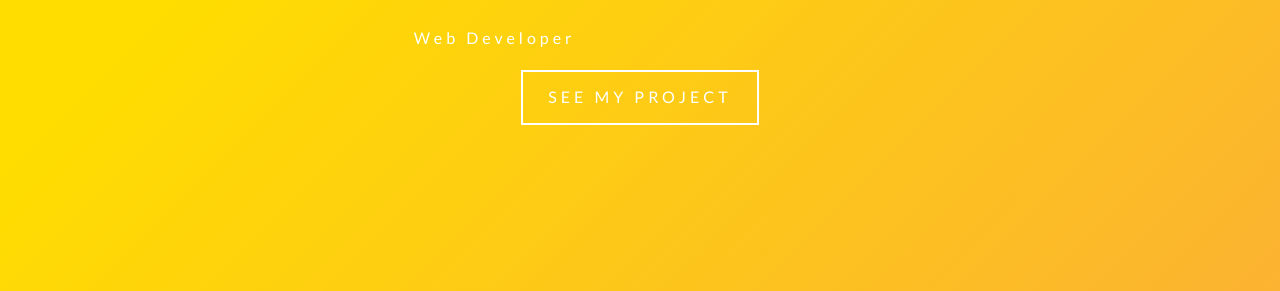
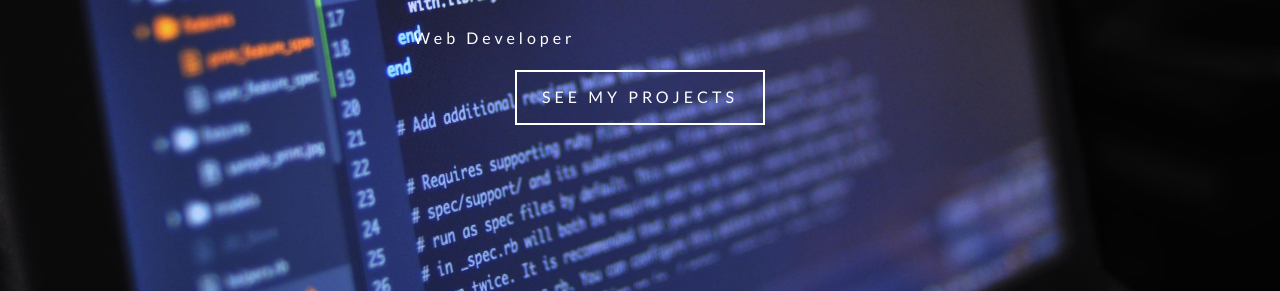
Before and after one commit to igorhristov/portfolio, a Gatsby site: page / in a window 1280 px wide. Shown: the part 509-800 px from the top of the page. Built offline with nearby package versions, Linux system fonts and the light colour scheme; Gatsby itself is replaced by a stand-in of ours.

Commit message:
Styled hero to all pages and transition link page

```diff
--- a/gatsby-config.js
+++ b/gatsby-config.js
@@ -24,7 +24,7 @@ module.exports = {
         background_color: `#663399`,
         theme_color: `#663399`,
         display: `minimal-ui`,
-        icon: `src/images/gatsby-icon.png`, // This path is relative to the root of the site.
+        icon: `src/images/defaultBcg.jpg`, // This path is relative to the root of the site.
       },
     },
 
@@ -39,6 +39,9 @@ module.exports = {
     //gatsby-plugin-playground
     `gatsby-plugin-playground`,
 
+    //gatsby-plugin-transition-link
+    "gatsby-plugin-transition-link",
+
     // this (optional) plugin enables Progressive Web App + Offline functionality
     // To learn more, visit: https://gatsby.dev/offline
     // `gatsby-plugin-offline`,
--- a/package.json
+++ b/package.json
@@ -7,6 +7,7 @@
   "dependencies": {
     "babel-plugin-styled-components": "^1.11.1",
     "gatsby": "^2.24.63",
+    "gatsby-background-image": "^1.1.2",
     "gatsby-image": "^2.4.19",
     "gatsby-plugin-manifest": "^2.4.30",
     "gatsby-plugin-offline": "^3.2.28",
@@ -14,8 +15,10 @@
     "gatsby-plugin-react-helmet": "^3.3.11",
     "gatsby-plugin-sharp": "^2.6.36",
     "gatsby-plugin-styled-components": "^3.3.12",
+    "gatsby-plugin-transition-link": "^1.20.2",
     "gatsby-source-filesystem": "^2.3.30",
     "gatsby-transformer-sharp": "^2.5.15",
+    "gsap": "^3.5.1",
     "prop-types": "^15.7.2",
     "react": "^16.12.0",
     "react-dom": "^16.12.0",
--- /dev/null
+++ b/src/components/StyledHero.js
@@ -0,0 +1,25 @@
+import React from "react";
+import styled from "styled-components";
+import BackgroundImage from "gatsby-background-image";
+
+const StyledHero = ({ img, className, children, home }) => {
+  return (
+    <BackgroundImage className={className} fluid={img} home={home}>
+      {children}
+    </BackgroundImage>
+  );
+};
+
+export default styled(StyledHero)`
+  min-height: ${(props) => (props.home ? "calc(100vh - 62px)" : "50vh")};
+  background: ${(props) =>
+    props.home
+      ? "linear-gradient(rgba(0, 0, 0, 0.4), rgba(0, 0, 0, 0.9))"
+      : "none"};
+  background-position: center;
+  background-size: cover;
+  opacity: 1 !important;
+  display: flex;
+  justify-content: center;
+  align-items: center;
+`;
--- a/src/components/layout/Footer.js
+++ b/src/components/layout/Footer.js
@@ -1,5 +1,5 @@
 import React from "react";
-import { Link } from "gatsby";
+import AniLink from "gatsby-plugin-transition-link/AniLink";
 import styles from "../../css/footer.module.css";
 import links from "../../constants/links";
 import SocialIcons from "../../constants/social-icons";
@@ -10,9 +10,24 @@ const Footer = () => {
       <div className={styles.links}>
         {links.map((item, index) => {
           return (
-            <Link key={index} to={item.path}>
+            <AniLink
+              cover
+              direction="left"
+              duration={2}
+              bg="
+      url(https://source.unsplash.com/random)
+      center / cover   /* position / size */
+      no-repeat        /* repeat */
+      fixed            /* attachment */
+      padding-box      /* origin */
+      content-box      /* clip */
+      white            /* color */
+    "
+              key={index}
+              to={item.path}
+            >
               {item.title}
-            </Link>
+            </AniLink>
           );
         })}
       </div>
--- a/src/components/layout/Navbar.js
+++ b/src/components/layout/Navbar.js
@@ -1,9 +1,8 @@
 import React, { useState } from "react";
-import { Link } from "gatsby";
-import PropTypes from "prop-types";
+import AniLink from "gatsby-plugin-transition-link/AniLink";
 import styles from "../../css/navbar.module.css";
 import { FaAlignRight } from "react-icons/fa";
-import NavbarLinks11 from "../../constants/links";
+import NavbarLinks from "../../constants/links";
 import SocialIcons from "../../constants/social-icons";
 
 import logo from "../../images/igor.svg";
@@ -30,12 +29,13 @@ const Navbar = () => {
               : `${styles.navLinks}`
           }
         >
-          {NavbarLinks11.map(({ title, path }) => (
+          {NavbarLinks.map(({ title, path }) => (
             <li key={title}>
-              <Link to={path}>{title.toUpperCase()}</Link>
+              <AniLink fade  to={path}>{title.toUpperCase()}</AniLink>
             </li>
           ))}
         </ul>
+
         <div className={styles.navSocialLinks}>
           {SocialIcons.map((item, index) => {
             return (
@@ -55,25 +55,5 @@ const Navbar = () => {
   );
 };
 
-const NavbarLinks = [
-  {
-    path: "/",
-    title: "Home",
-  },
-  {
-    path: "/about",
-    title: "About",
-  },
-  {
-    path: "/blog",
-    title: "Blog",
-  },
-  {
-    path: "/contact",
-    title: "Contact",
-  },
-];
-
-Navbar.propTypes = {};
 
 export default Navbar;
--- a/src/pages/index.js
+++ b/src/pages/index.js
@@ -1,23 +1,52 @@
 import React from "react";
-import { Link } from "gatsby";
+import { graphql } from "gatsby";
+import AniLink from "gatsby-plugin-transition-link/AniLink";
+
 import Layout from "../components/layout/Layout";
-import SimpleHero from "../components/SimpleHero";
 import Banner from "../components/Banner";
 import About from "../components/home/About";
 import Services from "../components/home/Services";
+import StyledHero from "../components/StyledHero";
 
-const IndexPage = () => (
+const IndexPage = ({ data }) => (
   <Layout>
-    <SimpleHero>
+    <StyledHero home="true" img={data.file.childImageSharp.fluid}>
       <Banner title="Hi, i am Igor Hristov" info="Web Developer">
-        <Link to="/tours" className="btn-white">
-          See my project
-        </Link>
+        <AniLink
+          to="/tours"
+          className="btn-white"
+          cover
+          direction="left"
+          duration={3}
+          bg="
+    url(https://source.unsplash.com/random)
+    center / cover   /* position / size */
+    no-repeat        /* repeat */
+    fixed            /* attachment */
+    padding-box      /* origin */
+    content-box      /* clip */
+    white            /* color */
+  "
+        >
+          See my projects
+        </AniLink>
       </Banner>
-    </SimpleHero>
+    </StyledHero>
     <About />
     <Services />
   </Layout>
 );
 
+export const query = graphql`
+  query {
+    file(relativePath: { eq: "backgroundCoding.jpg" }) {
+      childImageSharp {
+        fluid(quality: 90, maxWidth: 4160) {
+          ...GatsbyImageSharpFluid_withWebp
+        }
+      }
+    }
+  }
+`;
+
 export default IndexPage;
```
Also changed, not shown: src/pages/404.js (+4 -3 lines), src/pages/about.js (+18 -3 lines), src/pages/blog.js (+19 -3 lines), src/pages/contact.js (+14 -4 lines), src/images/backgroundCoding.jpg (added), src/images/gatsby-icon.png (deleted), 1 other file.
